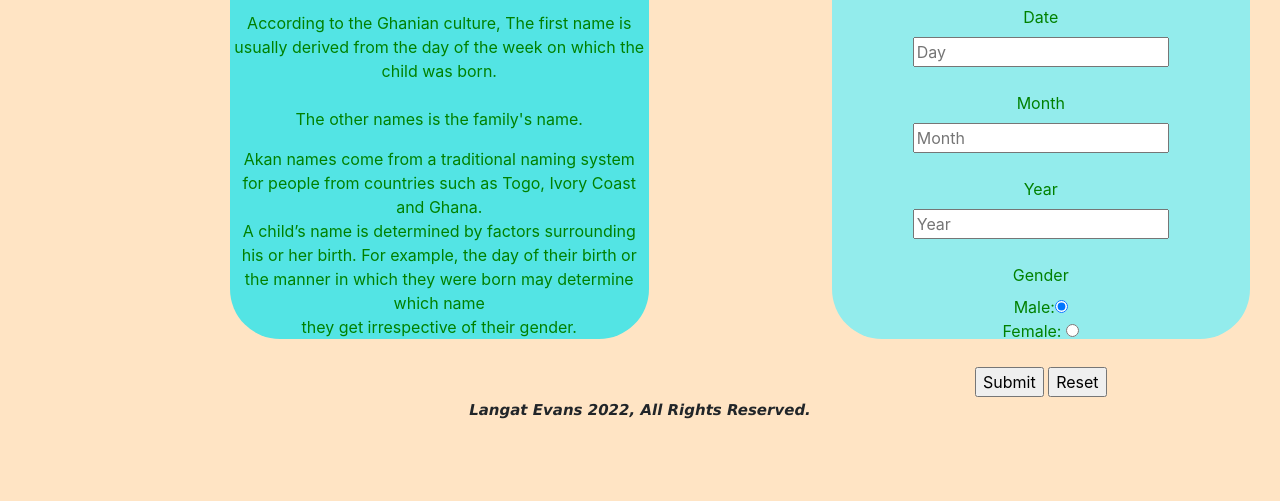
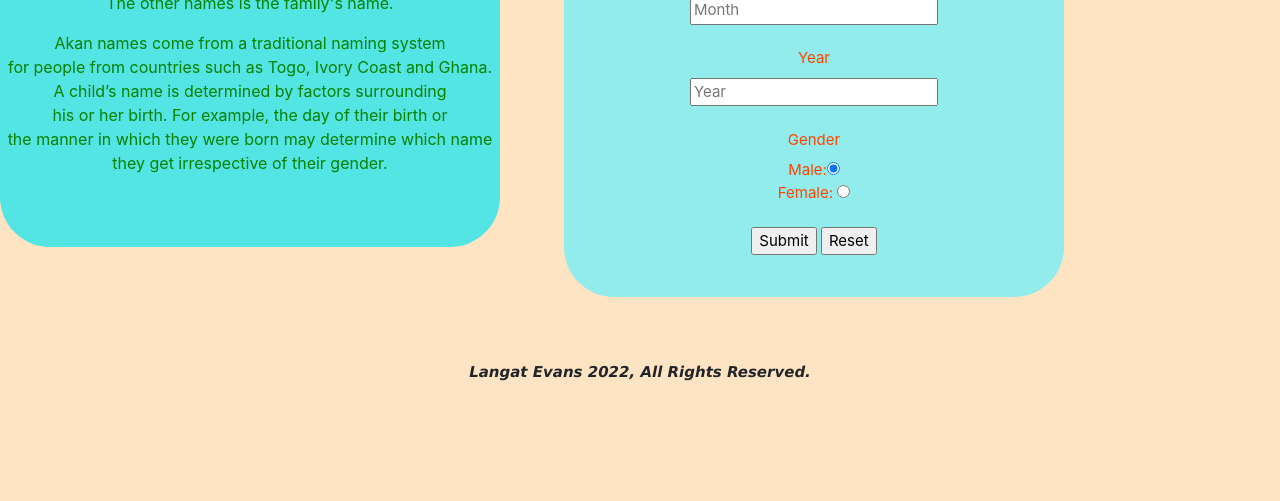
Before and after one commit to Langat20/Akan-Naming, a plain HTML site: page index.html in a window 1280 px wide. Shown: the part 299-800 px from the top of the page. Drawn offline with nearby package versions, Linux system fonts and the light colour scheme.

Commit message:
style the inroduction and paragraph

```diff
--- a/css/index.css
+++ b/css/index.css
@@ -6,27 +6,28 @@ body {
     background-color: rgb(83, 228, 228);
     height: 400px;
     width: 500px;
-    margin: 70px 0px 30px 200px;
+    /* margin: 70px 0px 30px 200px; */
     border-radius: 50px 50px 50px 50px;
     text-align: center;
     color: green;
-    margin-right: 10%;
+    /* margin-right: 10%; */
 }
 
 .text {
     display: flex;
-    margin: 30px;
 }
 
 .form {
     background-color: rgb(147, 236, 236);
-    height: 400px;
+    height: 450px;
     width: 500px;
-    margin: 70px 0px 30px 200px;
+    /* margin: 70px 0px 30px 200px; */
     border-radius: 50px 50px 50px 50px;
     text-align: center;
-    color: green;
+    color: orangered;
     margin-left: 5%;
+    /* align-items: center; */
+    font-size: 15px;
 }
 
 footer {
@@ -35,4 +36,5 @@ footer {
     font-family: 'Lucida Sans', 'Lucida Sans Regular', 'Lucida Grande', 'Lucida Sans Unicode', Geneva, Verdana, sans-serif;
     font-weight: bold;
     font-style: italic;
+    margin-top: 5%;
 }
```
